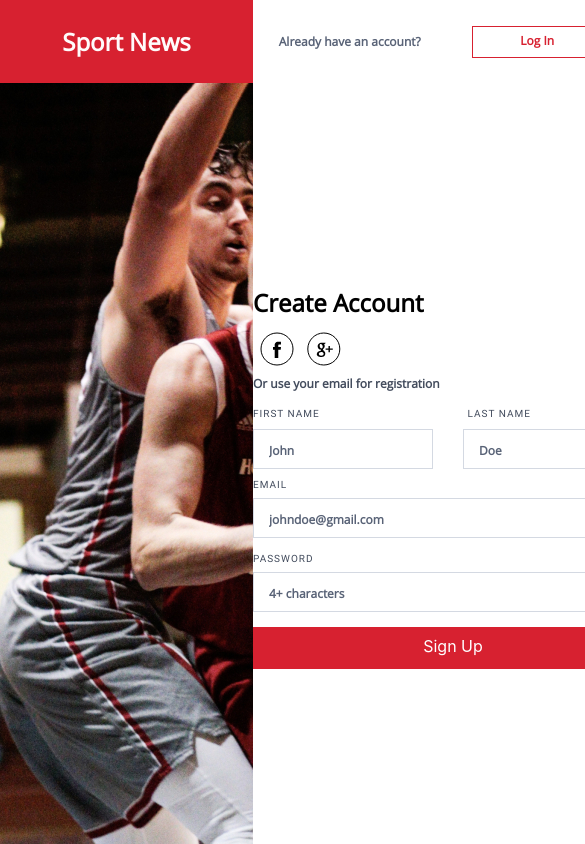
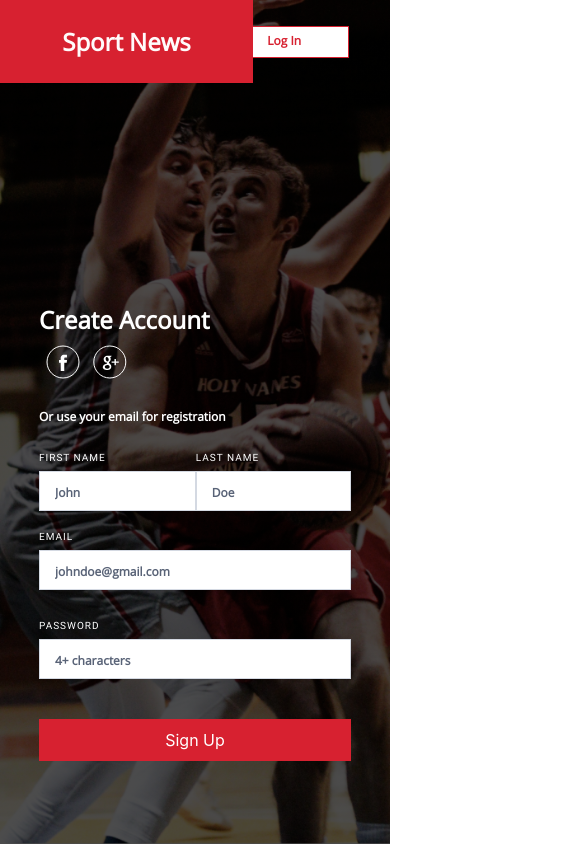
Before and after one commit to anna-kuzii/sport-news, a React (Create React App) app in the folder client/: page / in a window 390 px wide. Shown: the top 844 px of the page, 585 px wide, since content can reach past the window. Built offline with nearby package versions, Linux system fonts and the light colour scheme.

Commit message:
Mobile version added

```diff
--- a/client/src/components/Register/index.jsx
+++ b/client/src/components/Register/index.jsx
@@ -1,4 +1,5 @@
 import React from 'react';
+import sign_up_bg from '../../assets/img/signup-bg.jpg';
 
 export const Register = () =>
     <div className="register-container ">
@@ -7,32 +8,35 @@ export const Register = () =>
                 <div className="logo-in-sign-up">
                     <h1>Sport News</h1>
                 </div>
+                <img src={sign_up_bg} alt="signup_bg"/>
             </div>
             <div className="create-account-form">
                 <div className="log-in">
                     <h3>Already have an account?</h3>
                     <a href="#" className="btn btn-primary login">Log In</a>
                 </div>
-                <div className="create-account-elements">
+                <div className="create-account-wrapper">
                     <h2>Create Account</h2>
                     <a href="#" className="btn fb-icon"></a>
                     <a href="#" className="btn gplus-icon"></a>
                     <p>Or use your email for registration</p>
-                    <div className="first-last-name">
-                        <h5>first name</h5>
-                        <h5>last name</h5>
-                    </div>
                     <div className="user-info">
-                        <input type="text" name="first-name" placeholder="John"/>
-                        <input type="text" name="last-name" placeholder="Doe"/>
+                        <div className="first-name">
+                            <label htmlFor="first-name-input">First name</label>
+                            <input type="text" id="first-name-input" placeholder="John"/>
+                        </div>
+                        <div className="last-name">
+                            <label htmlFor="last-name-input">Last name</label>
+                            <input type="text" id="last-name" placeholder="Doe"/>
+                        </div>
                     </div>
                     <div className="email-wrapper">
-                        <h5>Email</h5>
-                        <input type="email" name="email" placeholder="johndoe@gmail.com"/>
-                        <h5>Password</h5>
-                        <input type="password" name="password" placeholder="4+ characters"/>
+                        <label htmlFor="email-input">Email</label>
+                        <input type="email" id="email-input" placeholder="johndoe@gmail.com"/>
+                        <label htmlFor="password-input">Password</label>
+                        <input type="password" id="password-input" placeholder="4+ characters"/>
                     </div>
-                    <a href="#" className="btn btn-primary sing-up">sign up</a>
+                    <button className="btn btn-primary sing-up">sign up</button>
                 </div>
             </div>
         </div>
--- a/client/src/components/Register/style.scss
+++ b/client/src/components/Register/style.scss
@@ -1,19 +1,27 @@
 .register-container {
   .container-fluid {
     display: flex;
-    align-items: center;
     justify-content: flex-start;
-    height: 1024px;
+    max-width: 1440px;
     padding: 0;
     background: $white;
   }
 
   .bg-img {
-    width: 640px;
-    height: 1024px;
-    background: url('../../assets/img/signup-bg.jpg');
+    position: relative;
+    width: 100%;
+    height: 100vh;
+    max-width: 640px;
+    overflow: hidden;
+
+    img {
+      width: 100%;
+      height: 100%;
+      max-width: 640px;
+    }
 
     .logo-in-sign-up {
+      position: absolute;
       width: 253px;
       height: 83px;
       text-align: center;
@@ -47,11 +55,12 @@
       width: 100%;
       height: 83px;
       max-width: 375px;
+      padding: 30px 0;
       margin: 0 20px 0 auto;
       text-align: center;
 
       h3 {
-        margin: 29px 0;
+        margin: 0;
         font-family: Open Sans, serif;
         font-size: 12px;
         font-style: normal;
@@ -77,6 +86,7 @@
         border: 1px solid $crimson;
         border-radius: 0;
         box-sizing: border-box;
+        transition: 1s;
 
         &:hover,
         &:active {
@@ -86,11 +96,11 @@
       }
     }
 
-    .create-account-elements {
+    .create-account-wrapper {
+      width: 100%;
       max-width: 400px;
-      width: 100%;
-      height: 440px;
       margin: 200px 0 auto;
+
       ::placeholder {
         font-family: Open Sans, serif;
         font-size: 12px;
@@ -109,7 +119,7 @@
         color: $black;
       }
 
-      h5 {
+      label {
         width: 50%;
         font-family: Roboto, serif;
         font-size: 10px;
@@ -154,31 +164,19 @@
         color: $river-bed;
       }
 
-      .first-last-name {
-        display: flex;
-        align-items: center;
-        flex-direction: row;
-        justify-content: space-between;
-        width: 110%;
-        height: 11px;
-
-        h5 {
-          margin: 0;
-        }
-      }
-
       .user-info {
         display: flex;
         align-items: center;
         flex-direction: row;
         justify-content: space-between;
         width: 100%;
-        height: 60px;
+        height: 70px;
 
         input {
           width: 180px;
           height: 40px;
           padding-left: 15px;
+          margin-bottom: 10px;
           border: 1px solid $mischka;
           outline: 0;
           box-sizing: border-box;
@@ -186,6 +184,8 @@
       }
 
       .email-wrapper {
+        display: flex;
+        flex-direction: column;
         width: 100%;
 
         h5 {
@@ -196,7 +196,7 @@
           width: 100%;
           height: 40px;
           padding-left: 15px;
-          margin-bottom: 15px;
+          margin-bottom: 10px;
           border: 1px solid $mischka;
           outline: 0;
           box-sizing: border-box;
@@ -237,3 +237,65 @@
     }
   }
 }
+
+@media screen and (max-width: 768px) {
+  .register-container {
+    .bg-img {
+      img {
+        display: none;
+      }
+
+      .logo-in-sign-up {
+        z-index: 2;
+      }
+    }
+
+    .create-account-form {
+      position: absolute;
+      z-index: 1;
+      background: linear-gradient($dimming, $dimming), url('../../assets/img/signup-bg.jpg') no-repeat;
+      background-size: cover;
+
+      .log-in {
+        h3 {
+          color: $white;
+        }
+      }
+
+      .create-account-wrapper {
+        max-width: 80%;
+
+        h2,
+        label,
+        p {
+          margin-top: 20px;
+          color: $white;
+        }
+
+        h2 {
+          font-size: 24px;
+          line-height: 33px;
+        }
+
+        .user-info {
+          input {
+            width: 100%;
+          }
+        }
+
+        .btn-primary {
+          width: 100%;
+          margin-top: 30px;
+        }
+
+        .fb-icon {
+          background: url('../../assets/img/facebook-icon-mobile.svg') no-repeat;
+        }
+
+        .gplus-icon {
+          background: url('../../assets/img/gplus-icon-mobile.svg') no-repeat;
+        }
+      }
+    }
+  }
+}
--- a/client/src/components/styles/variables.scss
+++ b/client/src/components/styles/variables.scss
@@ -6,3 +6,4 @@ $shuttle-gray: #596377;
 $river-bed: #434c5d;
 $mischka: #d4d9e2;
 $monza: #c80515;
+$dimming: rgba(0, 0, 0, 7/10);
```
Also changed, not shown: client/src/assets/img/facebook-icon-mobile.svg (added), client/src/assets/img/gplus-icon-mobile.svg (added).
